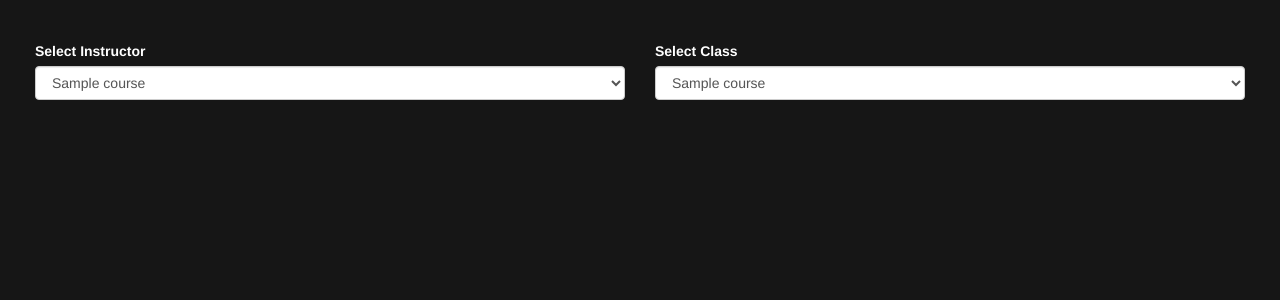
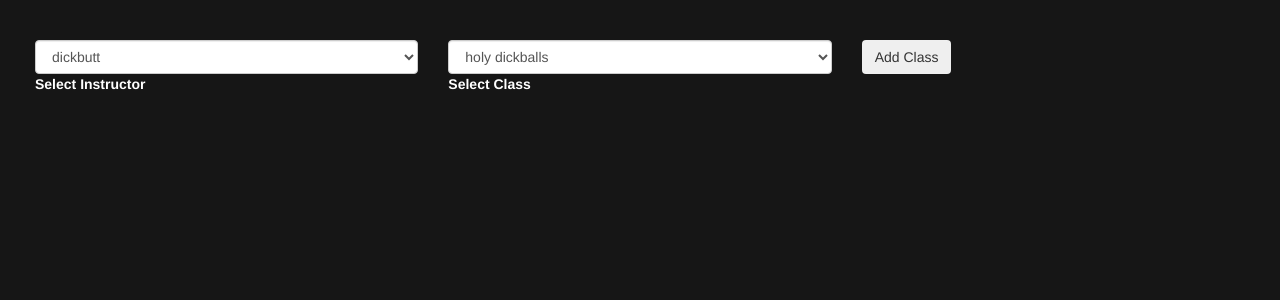
Before and after one commit to sotdjin/glibglab, a Flask app: page /student in a window 1280 px wide. Shown: the part 52-352 px from the top of the page. Run offline with Flask 2, Linux system fonts and the light colour scheme; tables that the repository leaves empty hold one stand-in row (values such as "Sample post"); some libraries are stand-ins or nearby versions.

Commit message:
Fixed StudView

```diff
--- a/templates/StudentView.html
+++ b/templates/StudentView.html
@@ -65,6 +65,25 @@
     {% endif %}
 </div>
 
+<div class="row">
+    <div class="col-xs-4">
+    <font color="white">
+        <select class="form-control" id='instructor-list'>
+            <option>dickbutt</option>
+        </select>
+        <label for="class-list">Select Instructor</label>
+    </div>
+    <div class="col-xs-4">
+        <select class="form-control" id='class-list'>
+            <option>holy dickballs</option>
+        </select>
+        <label for="class-list">Select Class</label>
+    </font>
+    </div>
+    <div class="col-xs-4">
+        <button class="btn btn-secondary" onclick="addClass()">Add Class</button>
+    </div>
+</div>
 
 <div class="row">
     <div class="col-xs-12">
@@ -74,26 +93,12 @@
     </div>
 </div>
 
-
-<div class="row">
-    <div class="col-xs-6">
-    <font color="white">
-        <label for="class-list">Select Instructor</label>
-        <select class="form-control" id='instructor-list'>
-        </select>
-    </div>
-    <div class="col-xs-6">
-        <label for="class-list">Select Class</label>
-        <select class="form-control" id='class-list'>
-        </select>
-    </font>
-    </div>
-</div>
 </div>  <!-- End container-fluid -->
 </div>  <!-- End page-content-wrapper -->
 
 
 <script>
+
     $(document).ready(function() {
         {% for course in current_courses %}
             enumerateInstructor('{{ course.instructor_name }}');
@@ -113,6 +118,7 @@
          newOption.innerHTML = className;
          $("#class-list").append(newOption);
     }
+
     function addDBClass(newClass, newInstructor) {
         var node = document.createElement("div");
         node.className = "class-container";
@@ -124,9 +130,10 @@
     function addClass() {
         var node = document.createElement("div");
 
-        var newClass = document.getElementById('add-class-name').value;
-        var newInstructor = document.getElementById('add-class-instructor').value;
-
+        var newClass = document.getElementById('class-list').value;
+        var newInstructor = document.getElementById('instructor-list').value;
+        console.log(newClass);
+        console.log(newInstructor);
 
         if (newInstructor != "" && newClass != "") {
             node.className = "class-container";
```
